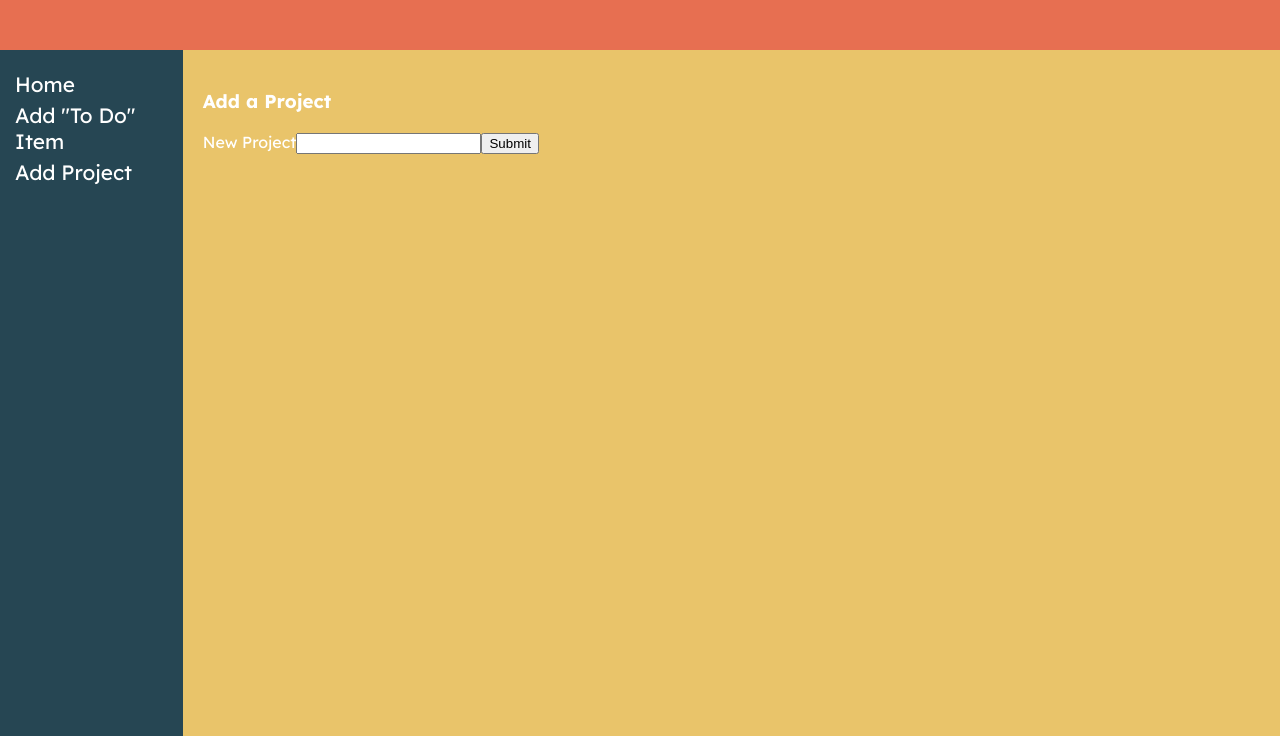
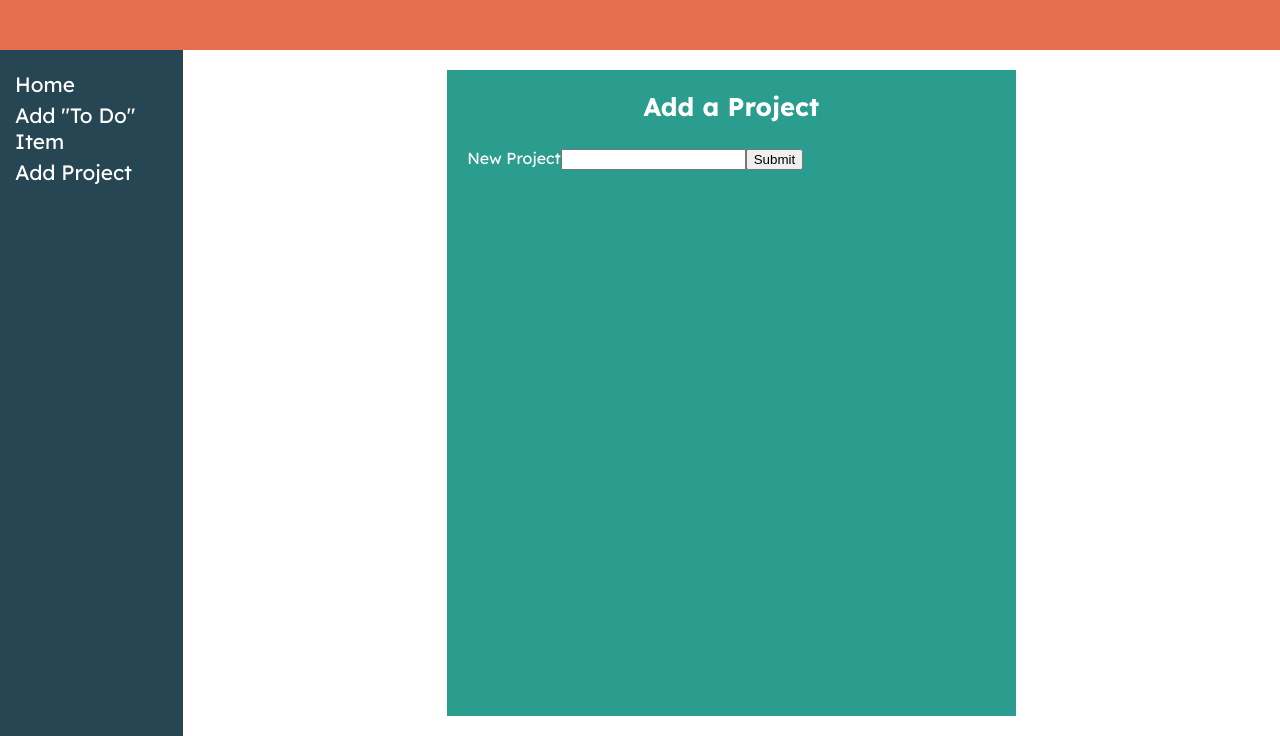
Before and after one commit to eascodes/todo, a website built with webpack: page dist/index.html in a window 1280 px wide. Both pictures are taken after a click on the item "Add Project". Shown: the part 64-800 px from the top of the page. Built offline with nearby package versions, Linux system fonts and the light colour scheme.

Commit message:
Add CSS styling to forms

```diff
--- a/src/style.css
+++ b/src/style.css
@@ -38,8 +38,15 @@ body {
     padding-left: 15px;
 }
 
+.nav ul li:hover {
+    cursor: pointer;
+    color: #ffd56b;
+}
+
+/*MAIN PROJECTS DISPLAY*/
+
 .project-container {
-    background-color: #e9c46a;
+    /*background-color: #e9c46a;*/
     grid-area: project-container;
     padding: 20px;
     display: flex;
@@ -72,3 +79,24 @@ body {
 .card p {
     margin: 0;
 }
+
+/*FORMS*/
+
+form {
+    background-color: #2a9d8f;
+    padding: 20px;
+    width: 50%;
+    margin-left: auto;
+    margin-right: auto;
+}
+
+form ul {
+    list-style: none;
+    padding-left: 0;
+}
+
+form h3 {
+    margin-top: 0;
+    text-align: center;
+    font-size: 1.6rem;
+}
```
Also changed, not shown: dist/main.js.
